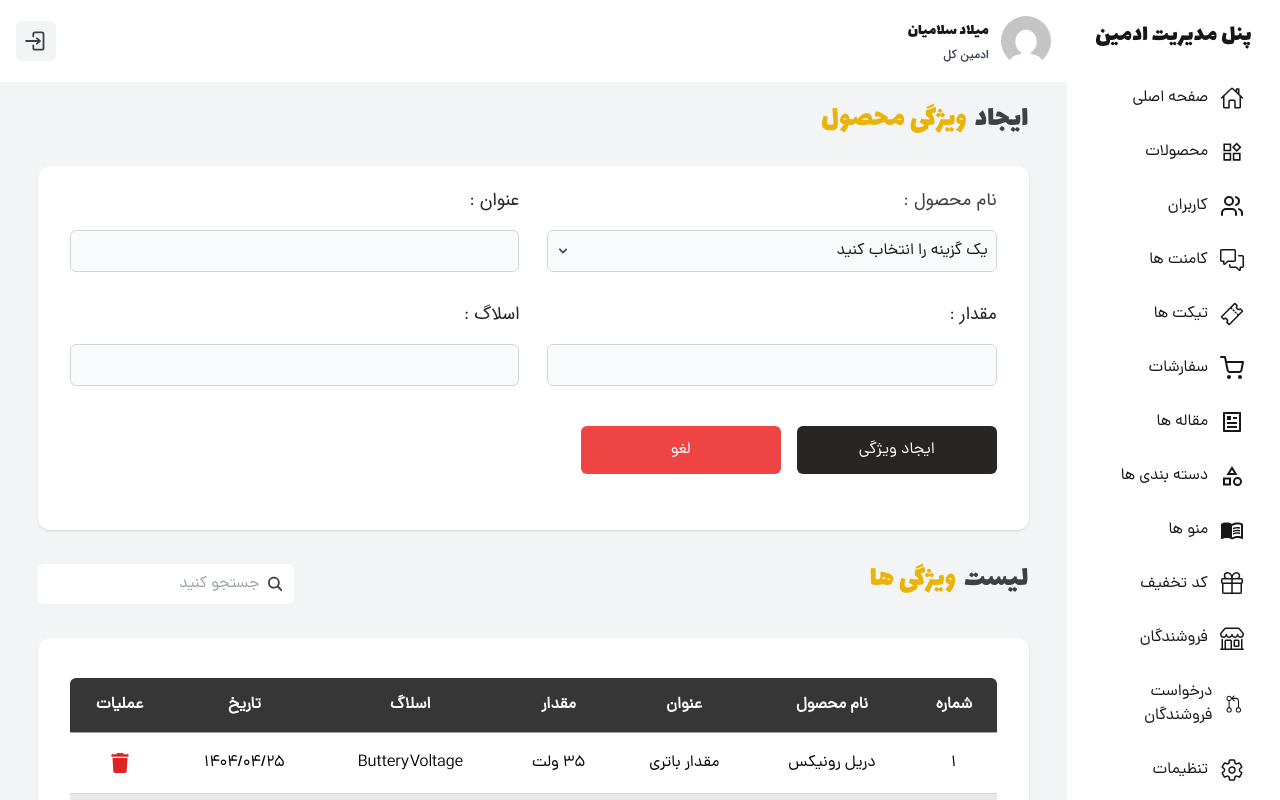
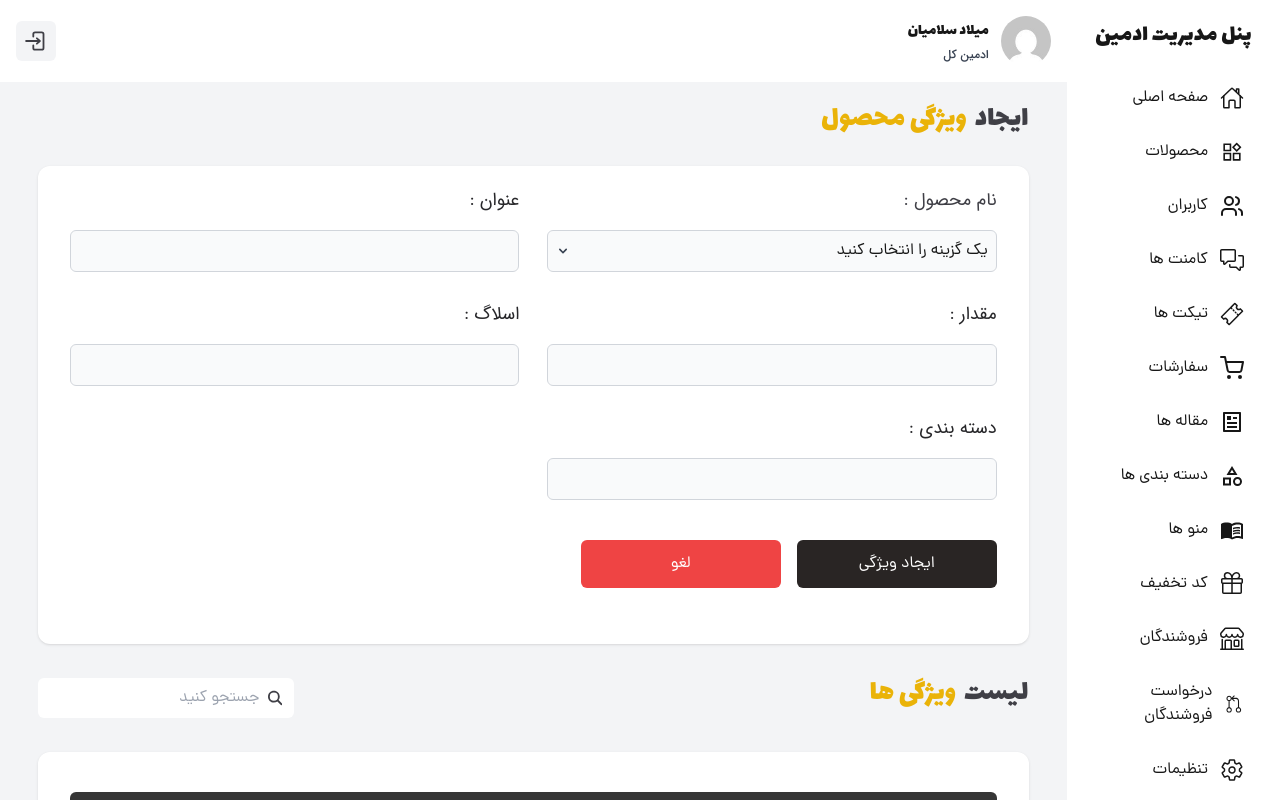
Before and after one commit to milad1385/tool-shop, a Next.js app: page /p-admin/products/feature in a window 1280 px wide. Built offline with nearby package versions, Linux system fonts and the light colour scheme.

Commit message:
add new input in creare product feature in p-admin

```diff
--- a/src/components/templates/p-admin/CreateProductFeature.tsx
+++ b/src/components/templates/p-admin/CreateProductFeature.tsx
@@ -72,6 +72,16 @@ function CreateProductFeature() {
           disable={false}
           labelClassName="!text-lg font-Iran"
         />
+        <Input
+          register={register}
+          errors={errors}
+          name="parent"
+          type="text"
+          label="دسته بندی"
+          className="bg-gray-50"
+          disable={false}
+          labelClassName="!text-lg font-Iran"
+        />
       </div>
       <div className="flex items-center gap-x-4">
         <Button type="submit" className="!w-[200px] mt-10">
--- a/src/validators/frontend/product.validator.ts
+++ b/src/validators/frontend/product.validator.ts
@@ -82,6 +82,7 @@ export const productFeatureSchema = yup.object({
     .max(200, "حداکثر تعداد مقدار ویژگی 200 کاراکتر عدد میباشد"),
   product: yup.string().required("باید یک محصول را انتخاب کنید"),
   slug: yup.string().required("این فیلد الزامی است"),
+  parent: yup.string().required("این فیلد الزامی است"),
 });
 
 export type TProductSchema = yup.InferType<typeof createProductSchema>;
```
